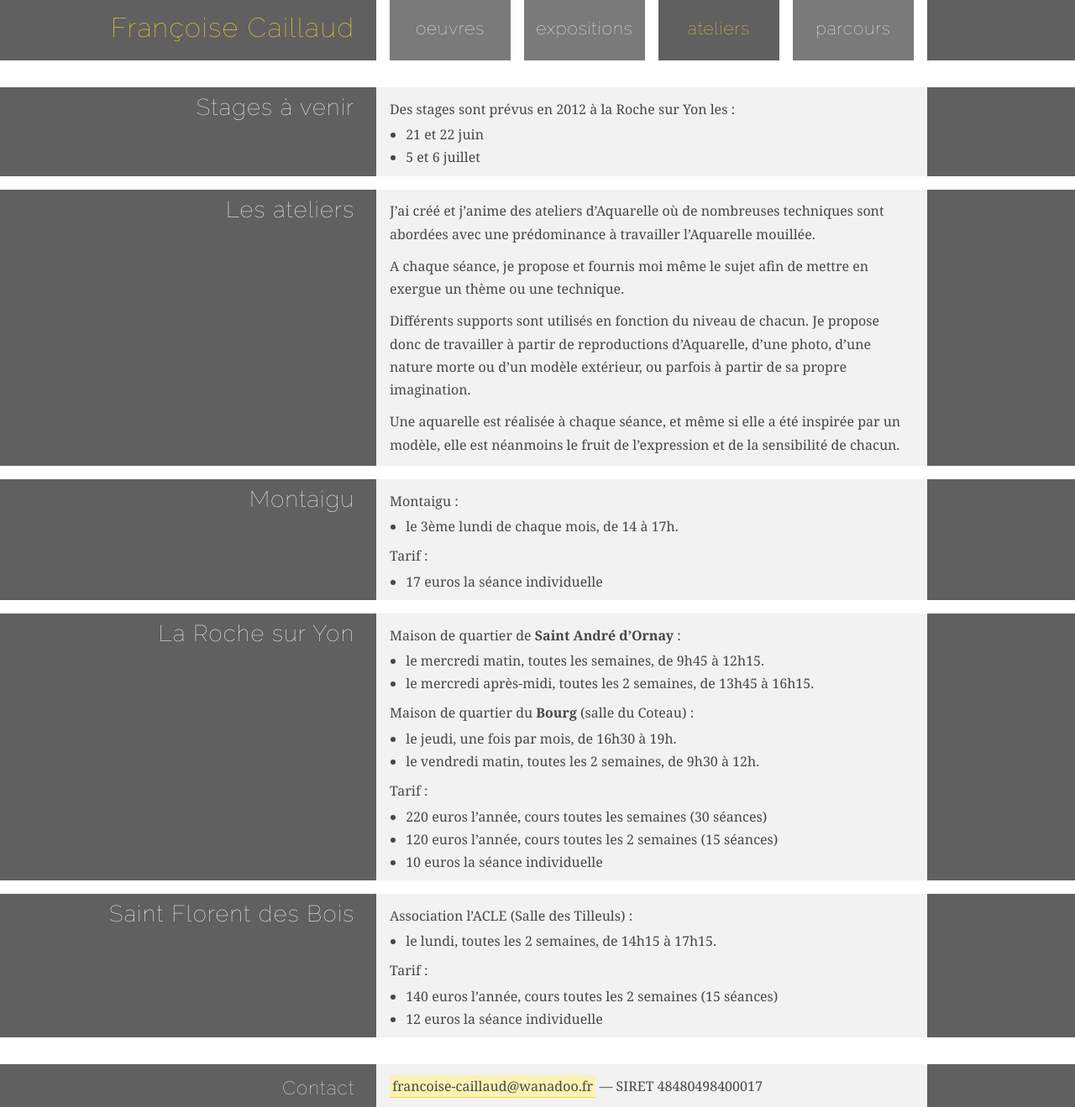
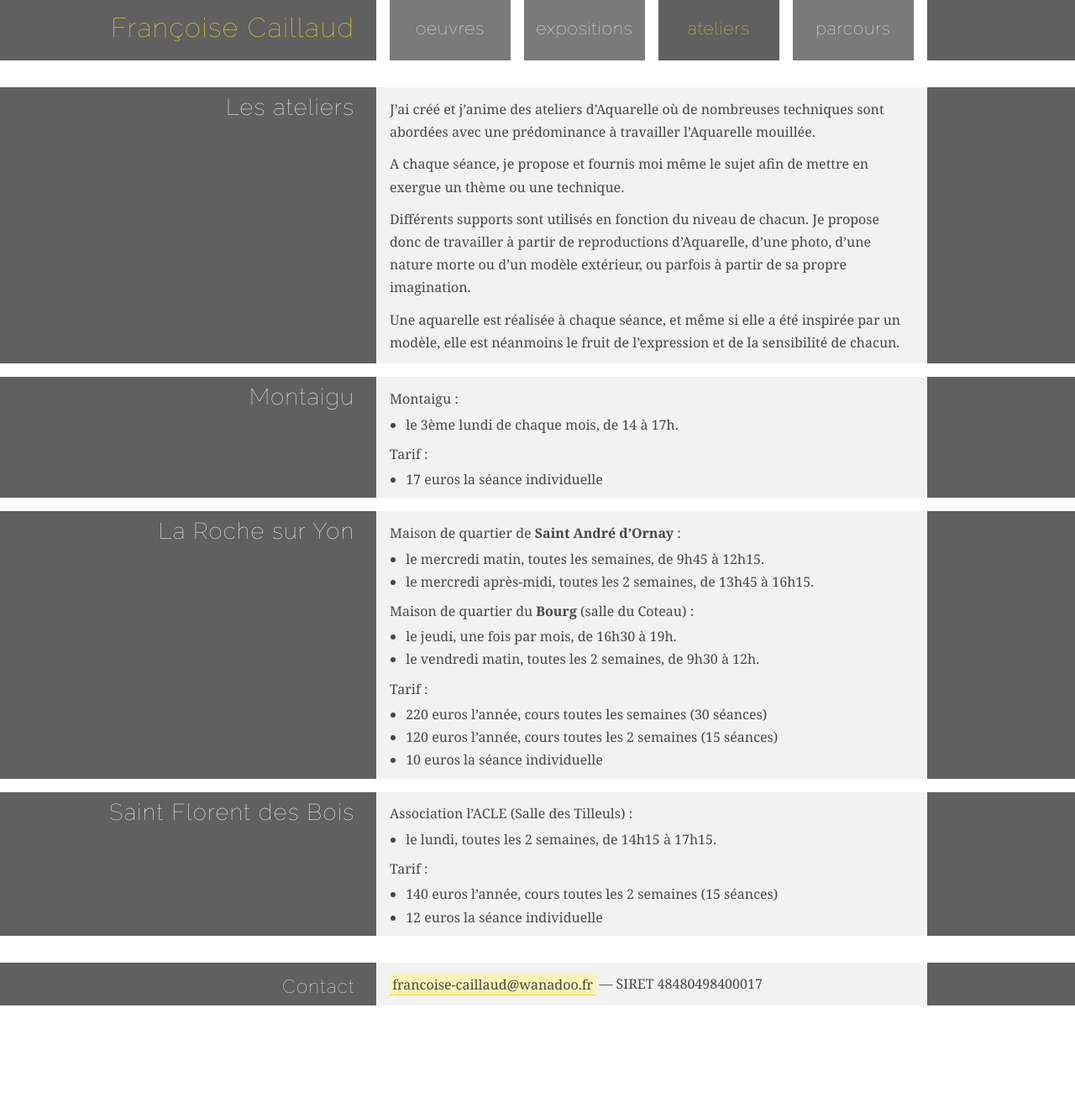
Before and after one commit to farnoux/fcaillaud.fr, a Jekyll site: the page built from ateliers/index.html, in a window 1280 px wide. Shown: the whole page at 84% size. Built offline with Jekyll 4.4.1, drawn with Linux system fonts in a browser that asks for light colours; after the commit the page ends 1198 px from its top, so only the background shows below that.

Commit message:
Remove stages

```diff
--- a/ateliers/index.html
+++ b/ateliers/index.html
@@ -17,13 +17,6 @@ title: Ateliers
 {% capture saint_flo %}
 {% include ateliers/saint-flo.md %}
 {% endcapture %}
-
-<section class="clearfix">
-  <h2 class="west">Stages à venir</h2>
-  <div class="east">
-  {{ stages | markdownify }}
-  </div>
-</section>
 
 <section class="clearfix">
   <h2 class="west">Les ateliers</h2>
```
